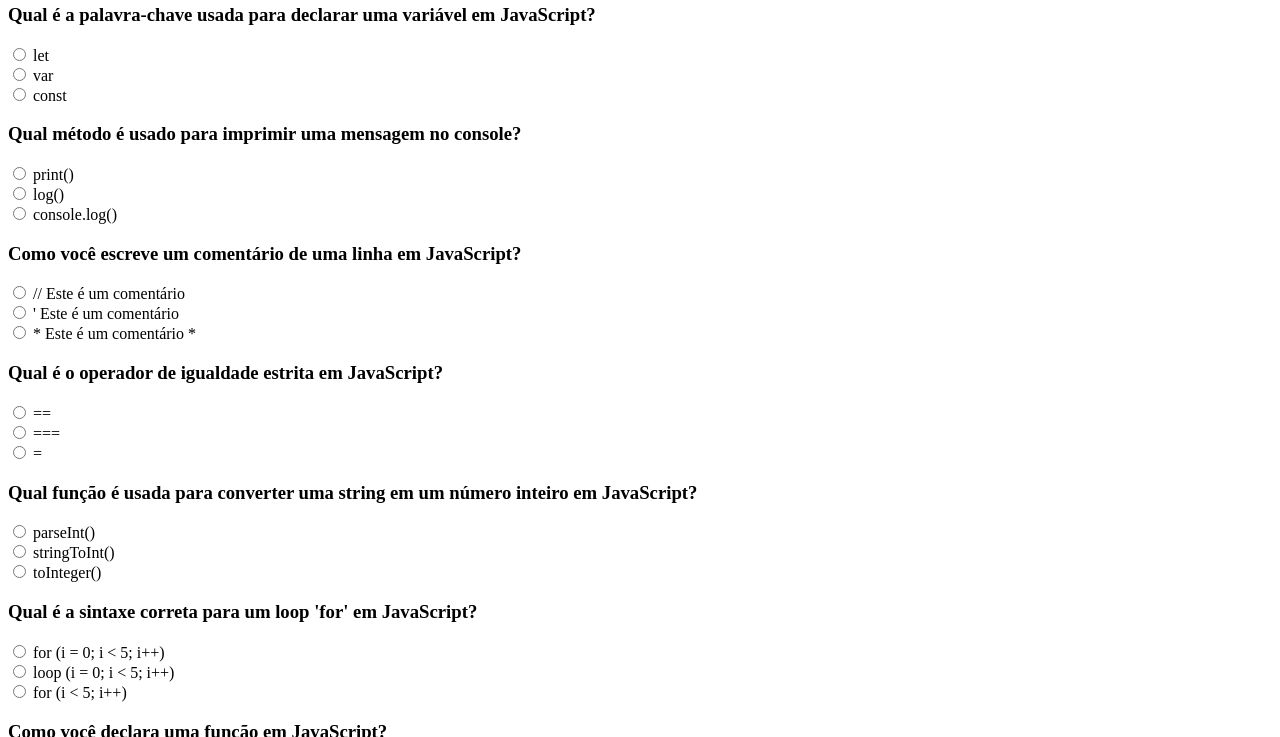
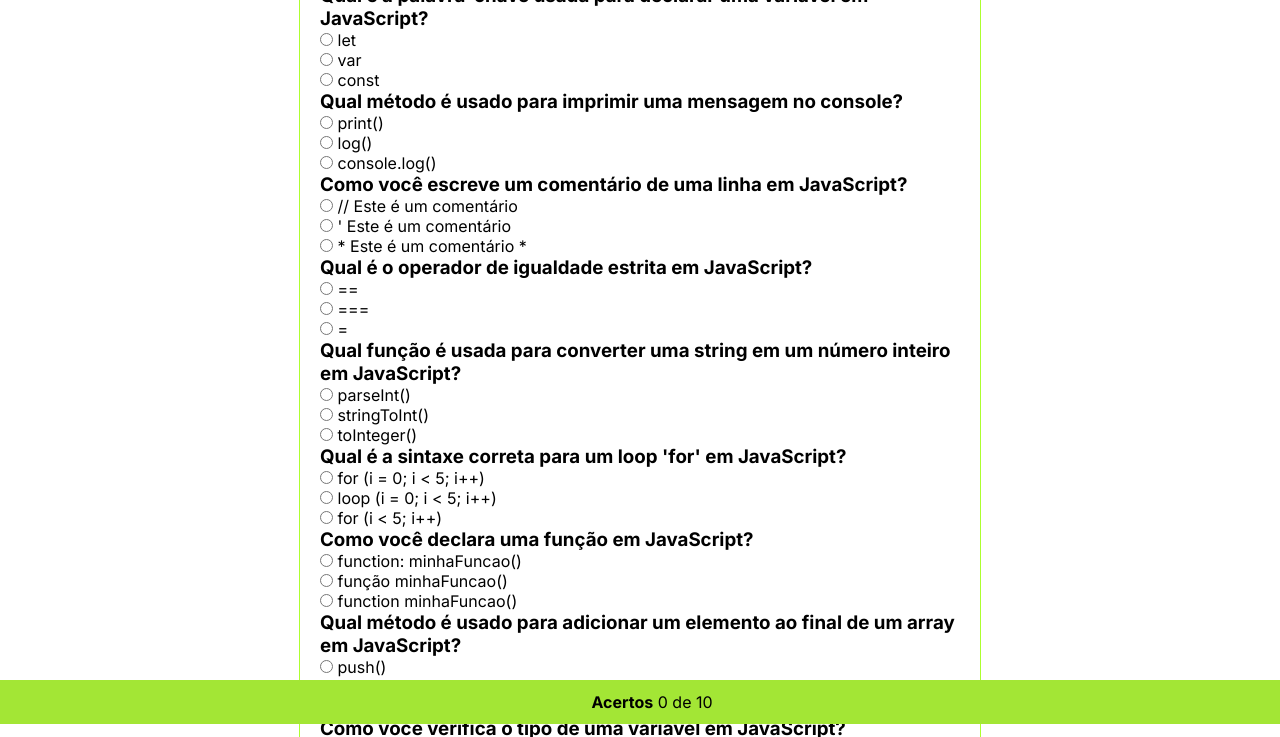
Before and after one commit to BatheusPA/Quiz, a plain HTML site: page index.html in a window 1280 px wide. Shown: the part 76-813 px from the top of the page. Drawn offline with Linux system fonts and the light colour scheme.

Commit message:
criado a logica do quiz e o começo dos estilos

```diff
--- a/index.html
+++ b/index.html
@@ -7,6 +7,7 @@
 
     <link rel="stylesheet" href="style.css">
 </head>
+<main>
     <body>
         <h1>Teste seus conhecimentos</h1>
         <div id="quiz"></div>
@@ -23,6 +24,12 @@
                 </dl>
             </div>
         </template>
+
+        <div id="acertos">
+            <strong>Acertos</strong>
+            <span>0 de 10</span>
+        </div>
         <script src="script.js"></script>
     </body>
+</main>
 </html>
--- a/script.js
+++ b/script.js
@@ -94,6 +94,11 @@ const perguntas = [
 const quiz = document.querySelector('#quiz')
 const template = document.querySelector('template')
 
+const corretas = new Set()
+const totalDePerguntas = perguntas.length
+const mostrarTotal = document.querySelector('#acertos span')
+mostrarTotal.textContent = corretas.size + ' de ' + totalDePerguntas
+
 for(const item of perguntas) {
     const quizItem = template.content.cloneNode(true)
     quizItem.querySelector('h3').textContent = item.pergunta
@@ -101,6 +106,18 @@ for(const item of perguntas) {
     for(let resposta of item.respostas) {
         const dt = quizItem.querySelector('dl dt').cloneNode(true)
         dt.querySelector('span').textContent = resposta
+        dt.querySelector('input').setAttribute('name', 'pergunta-' + perguntas.indexOf(item))
+        dt.querySelector('input').value = item.respostas.indexOf(resposta)
+        dt.querySelector('input').onchange = (event) => {
+            const estaCorreta = event.target.value == item.correta
+
+            corretas.delete(item)
+            if(estaCorreta){
+                corretas.add(item)
+            }
+
+            mostrarTotal.textContent = corretas.size + ' de ' + totalDePerguntas
+        }
 
         quizItem.querySelector('dl').appendChild(dt)
     }
--- a/style.css
+++ b/style.css
@@ -0,0 +1,32 @@
+@import url('https://fonts.googleapis.com/css2?family=Inter:wght@100..900&display=swap');
+
+*, :root {
+    margin: 0;
+    padding: 0;
+
+    font-family: 'Inter', sans-serif;
+    font-synthesis: none;
+    text-rendering: optimizeLegibility;
+    -webkit-font-smoothing: antialiased;
+    -moz-osx-font-smoothing: grayscale;
+    -webkit-text-size-adjust: 100%;
+}
+
+main {
+    padding: 20px;
+    border: 1px solid greenyellow;
+    max-width: 640px;
+    margin: 0 auto;
+}
+
+#acertos {
+    text-align: center;
+    background-color: #A3E635;
+
+    position: fixed;
+    bottom: 0;
+    left: 0;
+
+    width: 100%;
+    padding: 12px;
+}
```
Lines whose indentation alone changed are shown as unchanged.
